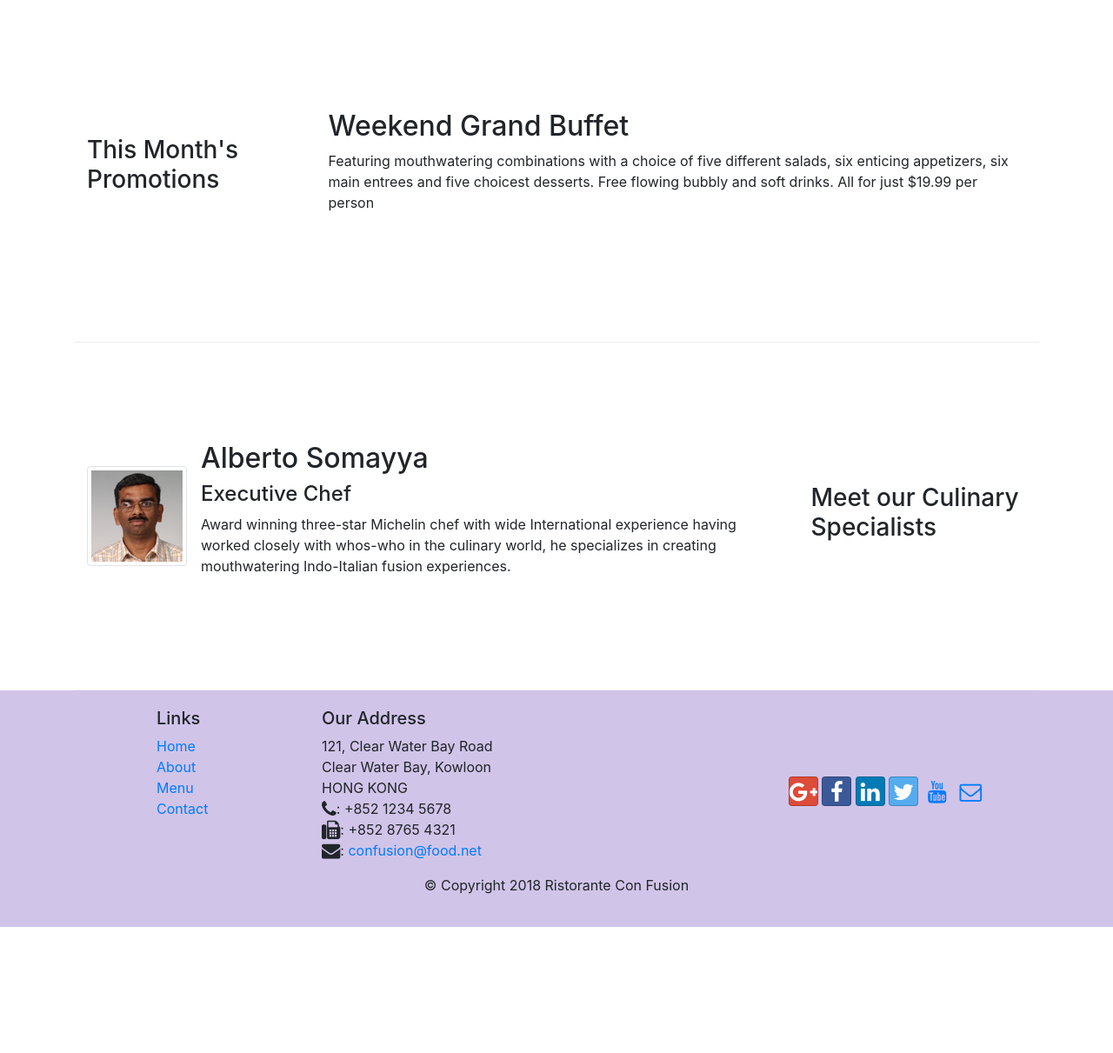
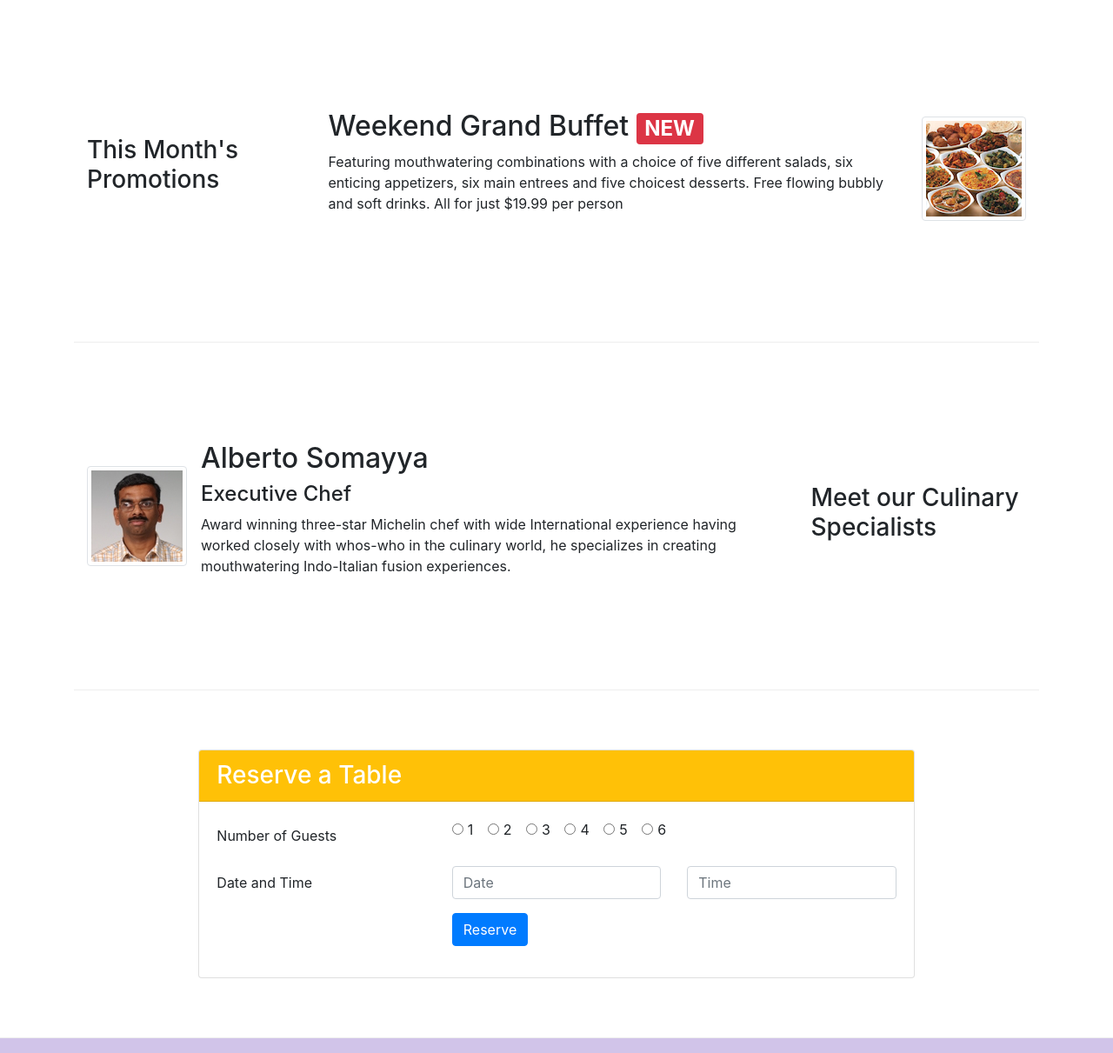
Before and after one commit to joanagazulli/bootstrap, a website: page index.html in a window 1280 px wide. Shown: the part 740-1951 px from the top of the page at 87% size. Before the commit the page ends 1806 px from the top, so only its background shows below. Drawn offline with nearby package versions, Linux system fonts and the light colour scheme.

Commit message:
Assignment 2

```diff
--- a/css/styles.css
+++ b/css/styles.css
@@ -31,3 +31,8 @@ body{
 .navbar-dark{
     background: #512DA8;
 }
+#reservebtn a{
+
+        text-decoration: none;
+
+}
--- a/index.html
+++ b/index.html
@@ -42,8 +42,11 @@
                     <h1>Ristorante con Fusion</h1>
                     <p>We take inspiration from the World's best cuisines, and create a unique fusion experience. Our lipsmacking creations will tickle your culinary senses!</p>
                 </div>
-                <div class="col-12 col-sm align-self-center">
+                <div class="col-12 col-sm-3 align-self-center">
                     <img src="img/logo.png" alt="" class="img-fluid">
+                </div>
+                <div class="col-12 col-sm-3 align-self-center" id="reservebtn">
+                    <a href="#reservation"><button type="button" class="btn btn-warning btn-block btn-sm"> <strong>Reserve Table</strong></button></a>
                 </div>
             </div>
         </div>
@@ -74,8 +77,14 @@
                 <h3>This Month's Promotions</h3>
             </div>
             <div class="col col-sm col-md">
-                <h2>Weekend Grand Buffet</h2>
-                <p>Featuring mouthwatering combinations with a choice of five different salads, six enticing appetizers, six main entrees and five choicest desserts. Free flowing bubbly and soft drinks. All for just $19.99 per person </p>
+                <div class="media">
+                    <div class="media-body">
+                            <h2 class="mt-0">Weekend Grand Buffet <span class="badge badge-danger">NEW</span></h2>
+                            <p class="d-none d-sm-block">Featuring mouthwatering combinations with a choice of five different salads, six enticing appetizers, six main entrees and five choicest desserts. Free flowing bubbly and soft drinks. All for just $19.99 per person </p>
+                    </div>
+                    <img src="img/buffet.png" alt="Buffet" class="d-flex ml-3 img-thumbnail align-self-center">
+                </div>
+
             </div>
         </div>
 
@@ -95,7 +104,65 @@
             </div>
         </div>
     </div>
+    <div class="row row-content align-items-center" id="reservation">
+        <div class="col-12 col-sm-8 offset-sm-2">
+            <div class="card">
+                <h3 class="card-header bg-warning text-white">Reserve a Table</h3>
+                <div class="card-body">
+                    <form action="">
+                        <div class="form-group row">
+                            <label for="numofguests" class="col-12 col-sm-4 col-form-label">Number of Guests</label>
+                            <div class="col-12 col-sm-8">
+                                <div class="form-check form-check-inline">
+                                    <input type="radio" class="form-check-input" name="tablenum">
+                                    <label for="tablenum" class="form-check-label">1</label>
+                                </div>
+                                <div class="form-check form-check-inline">
+                                    <input type="radio" class="form-check-input" name="tablenum">
+                                    <label for="tablenum" class="form-check-label">2</label>
+                                </div>
+                                <div class="form-check form-check-inline">
+                                    <input type="radio" class="form-check-input" name="tablenum">
+                                    <label for="tablenum" class="form-check-label">3</label>
+                                </div>
+                                <div class="form-check form-check-inline">
+                                    <input type="radio" class="form-check-input" name="tablenum">
+                                    <label for="tablenum" class="form-check-label">4</label>
+                                </div>
+                                <div class="form-check form-check-inline">
+                                    <input type="radio" class="form-check-input" name="tablenum">
+                                    <label for="tablenum" class="form-check-label">5</label>
+                                </div>
+                                <div class="form-check form-check-inline">
+                                    <input type="radio" class="form-check-input" name="tablenum">
+                                    <label for="tablenum" class="form-check-label">6</label>
+                                </div>
 
+                            </div>
+                        </div>
+                        <div class="form-group row">
+                            <label for="dateandtime" class="col-12 col-sm-4 col-form-label">Date and Time</label>
+                            <div class="col-12 col-sm-4">
+                                <input type="text" class="form-control" id="date" name="date" placeholder="Date">
+                            </div>
+                            <div class="col-12 col-sm-4">
+                                <input type="text" class="form-control" id="time" name="time" placeholder="Time">
+                            </div>
+                        </div>
+                        <div class="form-group row">
+                            <div class="col-sm-8 offset-sm-4">
+                                <button type="submit" class="btn btn-primary text-white">Reserve</button>
+
+                            </div>
+                        </div>
+
+                    </form>
+
+                </div>
+            </div>
+        </div>
+
+    </div>
     <footer class="footer">
         <div class="container">
             <div class="row">
@@ -136,6 +203,7 @@
                 </div>
            </div>
         </div>
+
     </footer>
     <!-- jQuery first, then Popper.js, then Bootstrap JS. -->
     <script src="node_modules/jquery/dist/jquery.slim.min.js"></script>
```
